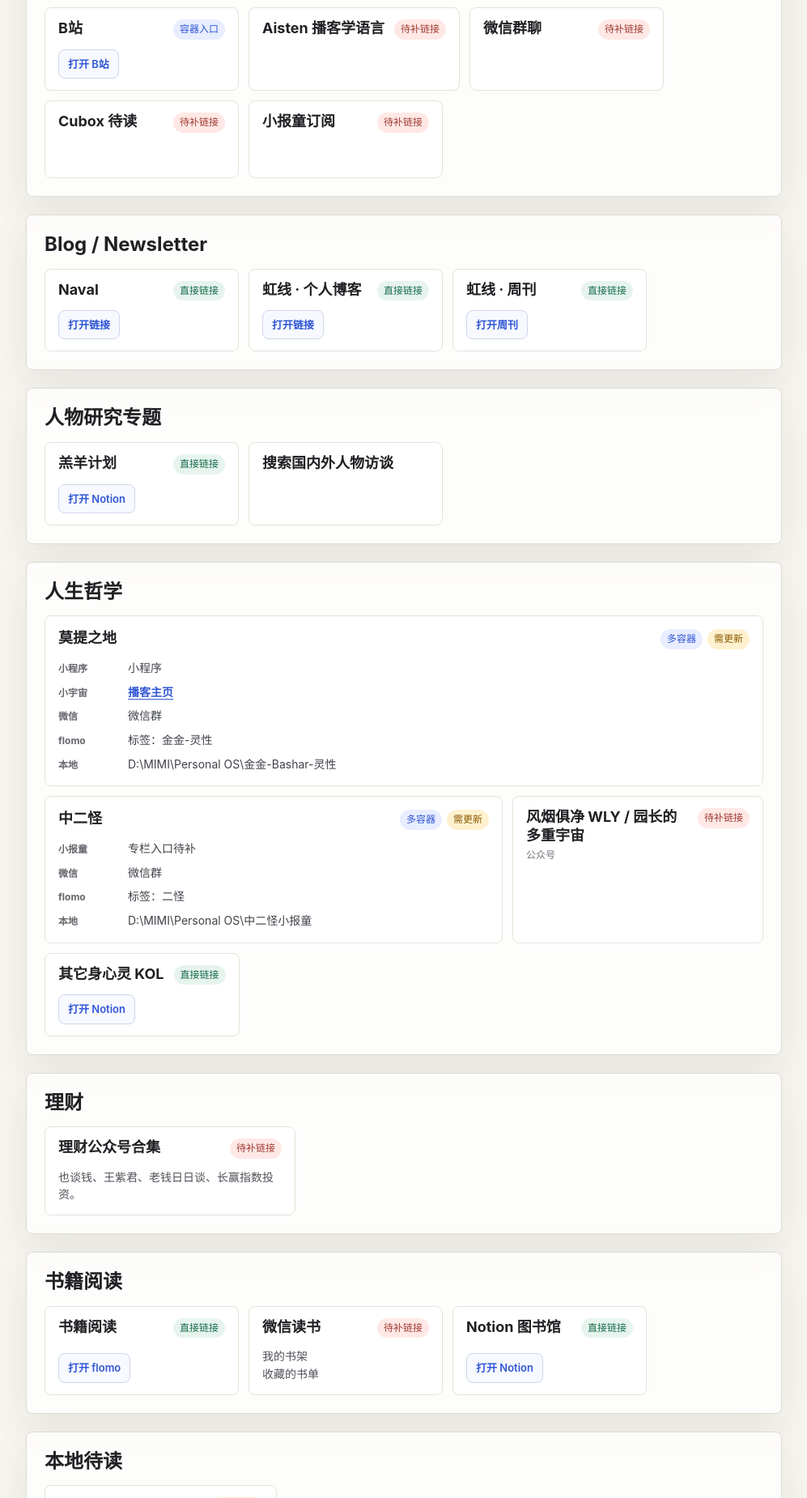
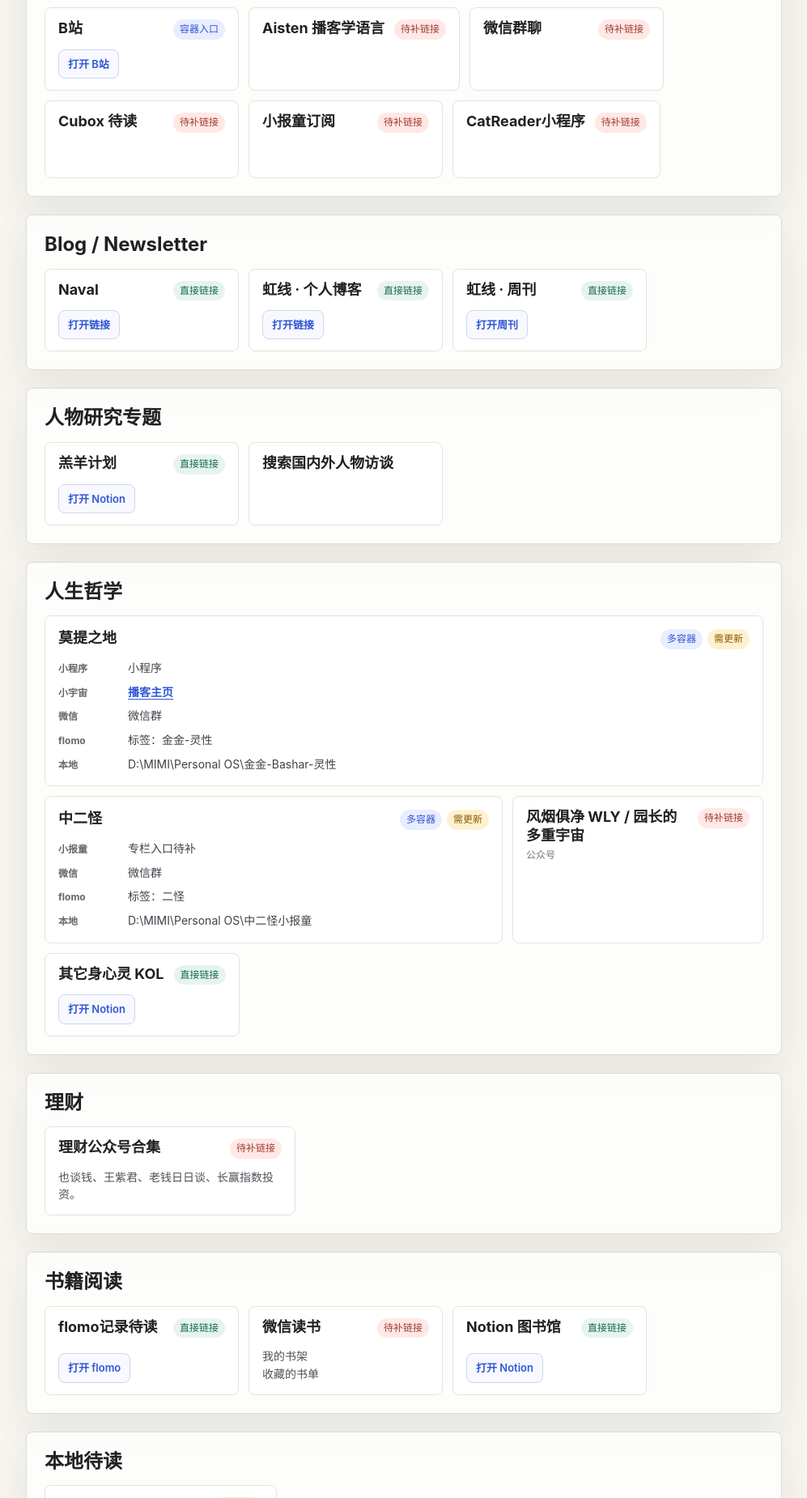
Before and after one commit to janemeladee/my-info-sources, a plain HTML site: page index.html in a window 1280 px wide. Shown: the part 1667-3517 px from the top of the page at 81% size, without its empty margins (264-1261 px from the left). Drawn offline with Linux system fonts and the light colour scheme.

Commit message:
Rename flomo reading card and add CatReader mini program

```diff
--- a/index.html
+++ b/index.html
@@ -641,6 +641,9 @@
             <article class="card" data-source="小报童订阅 其它平台">
               <div class="card-top"><div><h3 class="title">小报童订阅</h3><div class="meta">专栏订阅 · 容器</div></div><div class="tags"><span class="tag todo">待补链接</span></div></div>
             </article>
+            <article class="card" data-source="CatReader小程序 catreader 微信小程序 其它平台">
+              <div class="card-top"><div><h3 class="title">CatReader小程序</h3><div class="meta">微信小程序 · CatReader</div></div><div class="tags"><span class="tag todo">待补链接</span></div></div>
+            </article>
           </div>
         </section>
 
@@ -738,8 +741,8 @@
             <span class="section-count"></span>
           </div>
           <div class="cards">
-            <article class="card" data-source="书籍阅读 notion reading books">
-              <div class="card-top"><div><h3 class="title">书籍阅读</h3><div class="meta">Notion · 阅读入口</div></div><div class="tags"><span class="tag direct">直接链接</span></div></div>
+            <article class="card" data-source="flomo记录待读 flomo reading books">
+              <div class="card-top"><div><h3 class="title">flomo记录待读</h3><div class="meta">flomo · 待读</div></div><div class="tags"><span class="tag direct">直接链接</span></div></div>
               <div class="actions"><a class="button" href="https://v.flomoapp.com/mine?tag=Book_Podcast%2F%E5%BE%85%E9%98%85%E8%AF%BB%E4%B9%A6%E5%8D%95" target="_blank" rel="noreferrer">打开 flomo</a></div>
             </article>
             <article class="card" data-source="微信读书 reading books">
```
